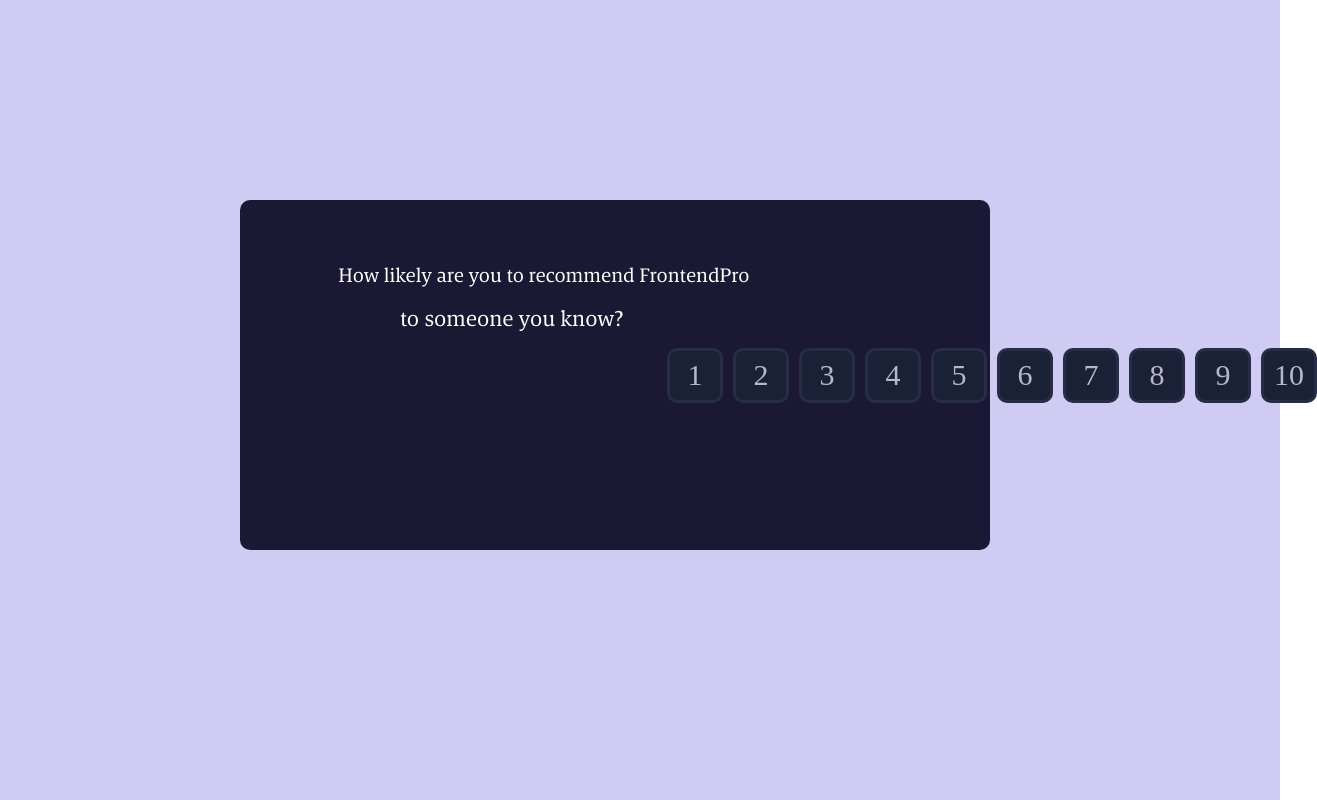
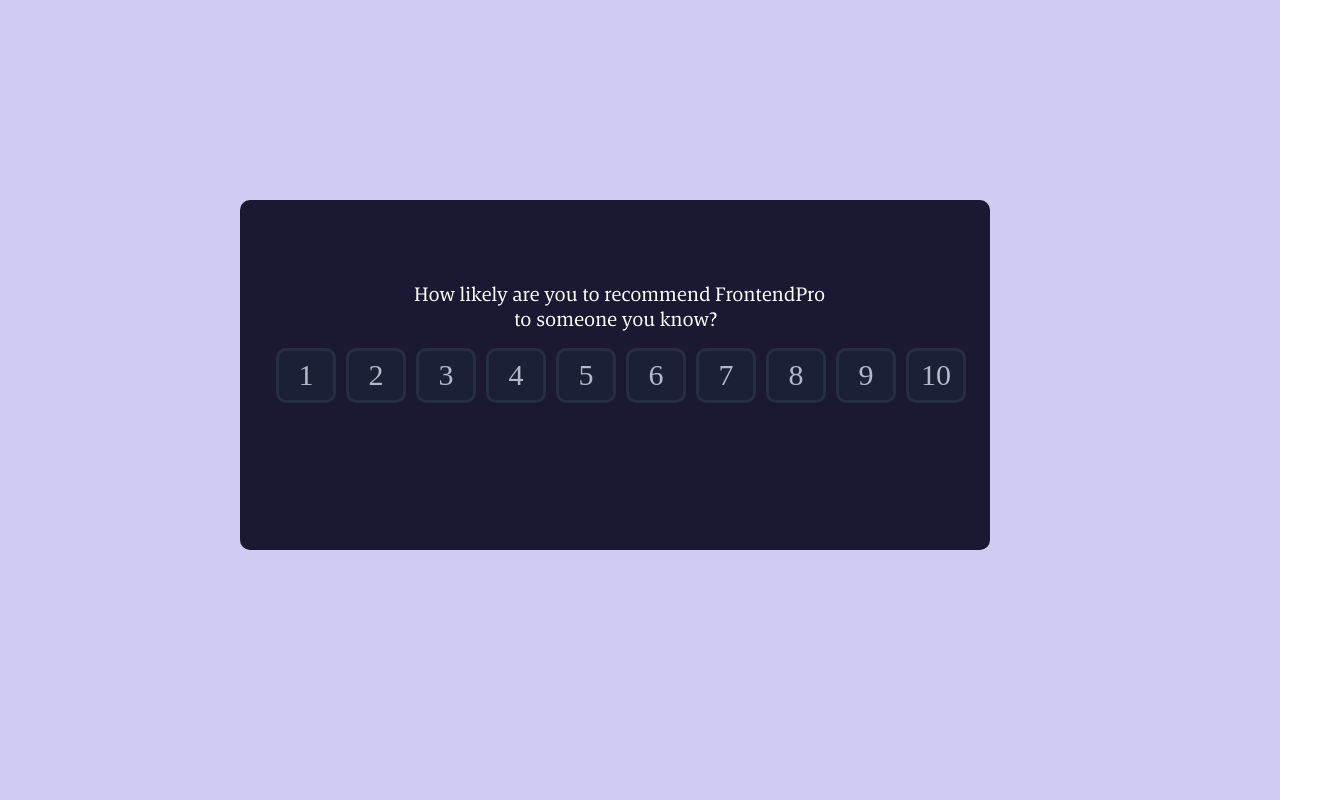
Before and after one commit to Flavioluq/desafio, an Angular app: page /primeiro in a window 1280 px wide. Shown: the whole page, 1317 px wide, since content can reach past the window. Built offline with nearby package versions, Linux system fonts and the light colour scheme.

Commit message:
Botões Funcionais

```diff
--- a/src/app/primeiro/primeiro.component.css
+++ b/src/app/primeiro/primeiro.component.css
@@ -1,3 +1,4 @@
+
 body {
     height: 100%;
     background-color: #D0CBF3;
@@ -18,21 +19,22 @@
 
 .um {
     align-items: center;
-    margin-left: 20%;
+    margin-left: 40%;
     position: relative;
-    top: -70px;
+    top: -20px;
     font-family: "Askan Regular", sans-serif;
     font-size: 20px;
     color: #FFFEFF;
 }
 
 .dois {
+    font-size: 20px;
     left: 10%;
     position: relative;
-    margin-left: 25%;
+    margin-left: 30%;
     color: #FFFEFF;
     font-family: "Askan Regular";
-    top: -70px;
+    top: -20px;
 }
 
 @font-face {
@@ -58,10 +60,10 @@
     border-radius: 10px;
     font-family: "Aksan Regular";
     font-size: 30px;
-    width: 5px;
+    width: 60px;
     height: 55px;
     background-color: #1A2036;
-    padding: 10px 25px;
+    padding: 15px 25px;
     display: flex;
     justify-content: center;
 }
@@ -69,3 +71,7 @@
 .button:active {
     transform: scale(0.95);
 }
+
+.span {
+    size: 411.100x20;
+}
--- a/src/app/primeiro/primeiro.component.html
+++ b/src/app/primeiro/primeiro.component.html
@@ -10,11 +10,13 @@
 
 
         <mat-toolbar class="back-box">
-            <span>
-                <p class="um">
+            <span style="height: 150px;width: 20px">
+                <p class="um" style="padding-left: 150px;height: 10px">
                     How likely are you to recommend FrontendPro
                 </p>
-                <p class="dois">to someone you know?</p>
+                <p class="dois" style="padding-left: 250px">
+                    to someone you know?
+                </p>
             </span>
             <div class="box-button">
                 <button class="button">1</button>
```
